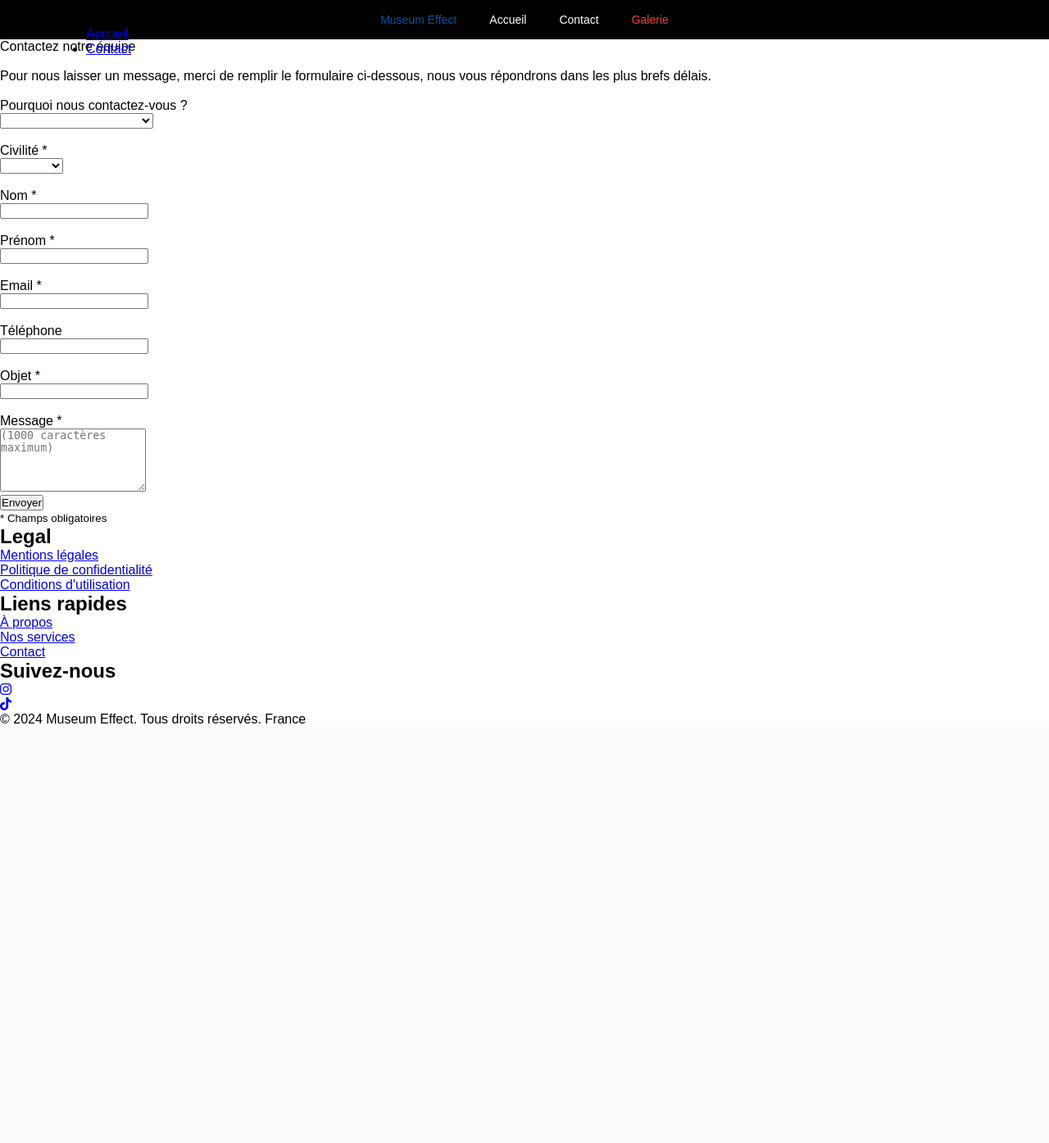
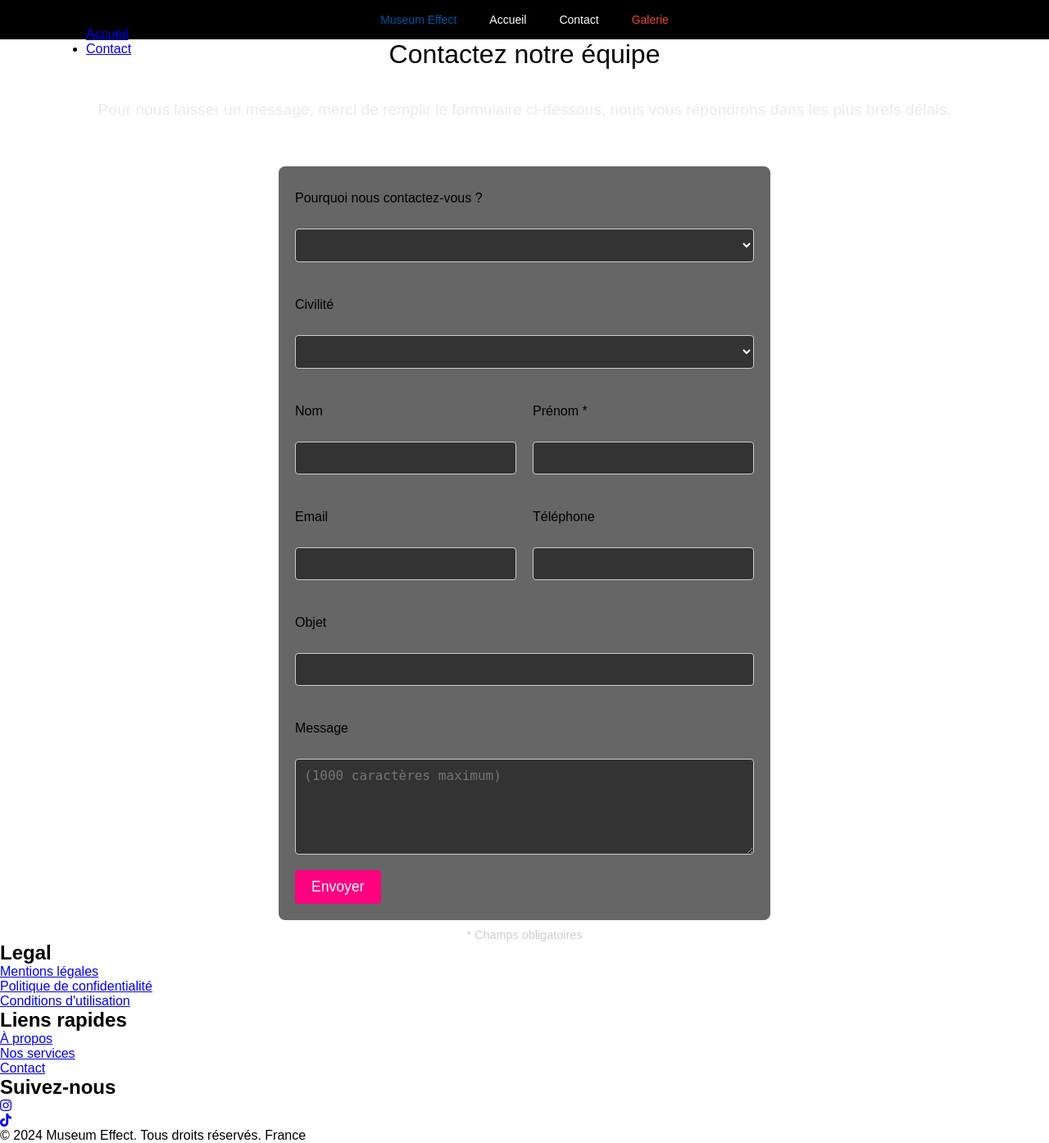
Before and after one commit to ArthurMages/MuseumEffectEPSI, a PHP site: page /index.php?page=contact in a window 1280 px wide. Shown: the whole page at 82% size. Before the commit the page ends 883 px from the top, so only its background shows below. Run offline with PHP 8.4, Linux system fonts and the light colour scheme; some web fonts are replaced.

Commit message:
push contact css

```diff
--- /dev/null
+++ b/css/page/contact.css
@@ -0,0 +1,80 @@
+.titrecontact {
+    text-align: center;
+    font-size: 2em;
+    margin-bottom: 20px;
+}
+
+.descriptioncontact {
+    text-align: center;
+    margin-bottom: 40px;
+    font-size: 1.2em;
+    color: #eaeaea;
+}
+
+
+form {
+    background-color: rgba(0, 0, 0, 0.6);
+    padding: 20px;
+    border-radius: 8px;
+    max-width: 600px;
+    margin: 0 auto;
+}
+
+form label {
+    display: block;
+    margin: 10px 0 5px;
+}
+
+form input, form select, form textarea {
+    width: 100%;
+    padding: 10px;
+    margin: 5px 0 15px;
+    border: 1px solid #ccc;
+    border-radius: 4px;
+    background-color: #333;
+    color: #fff;
+    font-size: 1rem;
+}
+
+form button {
+    background-color: #ff007f;
+    color: #fff;
+    border: none;
+    padding: 10px 20px;
+    border-radius: 4px;
+    font-size: 1.1rem;
+    cursor: pointer;
+    transition: background-color 0.3s;
+}
+
+form button:hover {
+    background-color: #e6006c;
+}
+
+
+small {
+    font-size: 0.9rem;
+    color: #ccc;
+    display: block;
+    text-align: center;
+    margin-top: 10px;
+}
+
+
+.row {
+    display: flex;
+    justify-content: space-between;
+    gap: 20px;
+}
+
+.column {
+    flex: 1;
+}
+
+.column input {
+    width: 100%;
+}
+
+.column label {
+    margin-bottom: 5px;
+}
--- a/template/page/contact.php
+++ b/template/page/contact.php
@@ -14,7 +14,7 @@
             <option value="Presse">Presse</option>
         </select><br><br>
 
-        <label for="civilite">Civilité *</label><br>
+        <label for="civilite">Civilité </label><br>
         <select name="civilite" id="civilite" required>
             <option value=""> </option>
             <option value="Monsieur">Monsieur</option>
@@ -22,22 +22,31 @@
             <option value="Autre">Autre</option>
         </select><br><br>
 
-        <label for="nom">Nom *</label><br>
+        <div class="row">
+            <div class="column">
+                <label for="nom">Nom</label><br>
                 <input type="text" id="nom" name="nom" required><br><br>
-
+            </div>
+            <div class="column">
                 <label for="prenom">Prénom *</label><br>
                 <input type="text" id="prenom" name="prenom" required><br><br>
-
-        <label for="email">Email *</label><br>
+            </div>
+        </div>
+<div class="row">
+            <div class="column">
+                <label for="email">Email </label><br>
                 <input type="email" id="email" name="email" required><br><br>
-
+            </div>
+            <div class="column">
                 <label for="telephone">Téléphone</label><br>
                 <input type="tel" id="telephone" name="telephone"><br><br>
+            </div>
+        </div>
 
-        <label for="objet">Objet *</label><br>
+        <label for="objet">Objet</label><br>
         <input type="text" id="objet" name="objet" required><br><br>
 
-        <label for="message">Message *</label><br>
+        <label for="message">Message </label><br>
         <textarea id="message" name="message" rows="5" maxlength="1000" placeholder="(1000 caractères maximum)"></textarea><br>
 
         <button type="submit">Envoyer</button>
```
Lines whose indentation alone changed are shown as unchanged.
